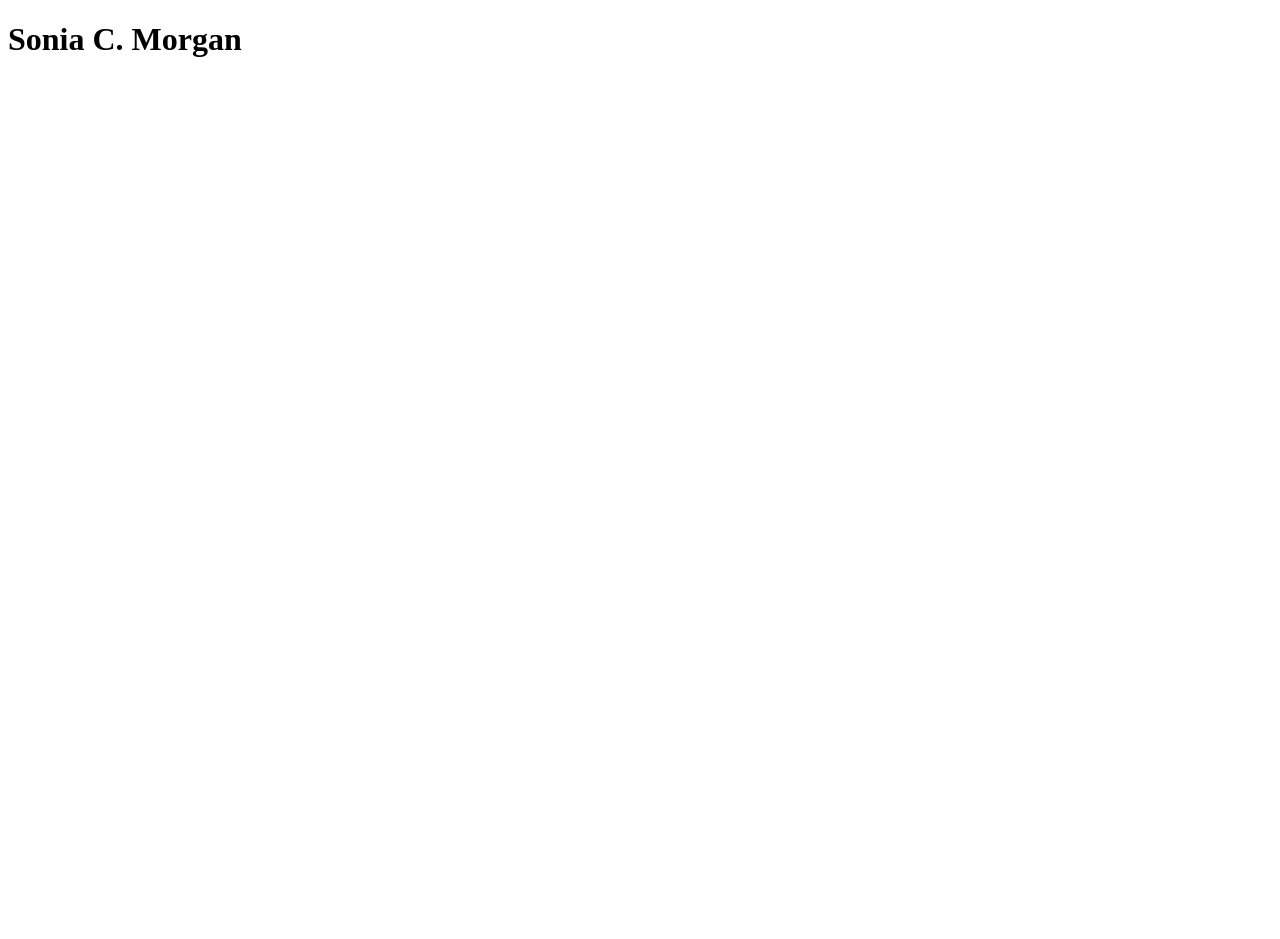
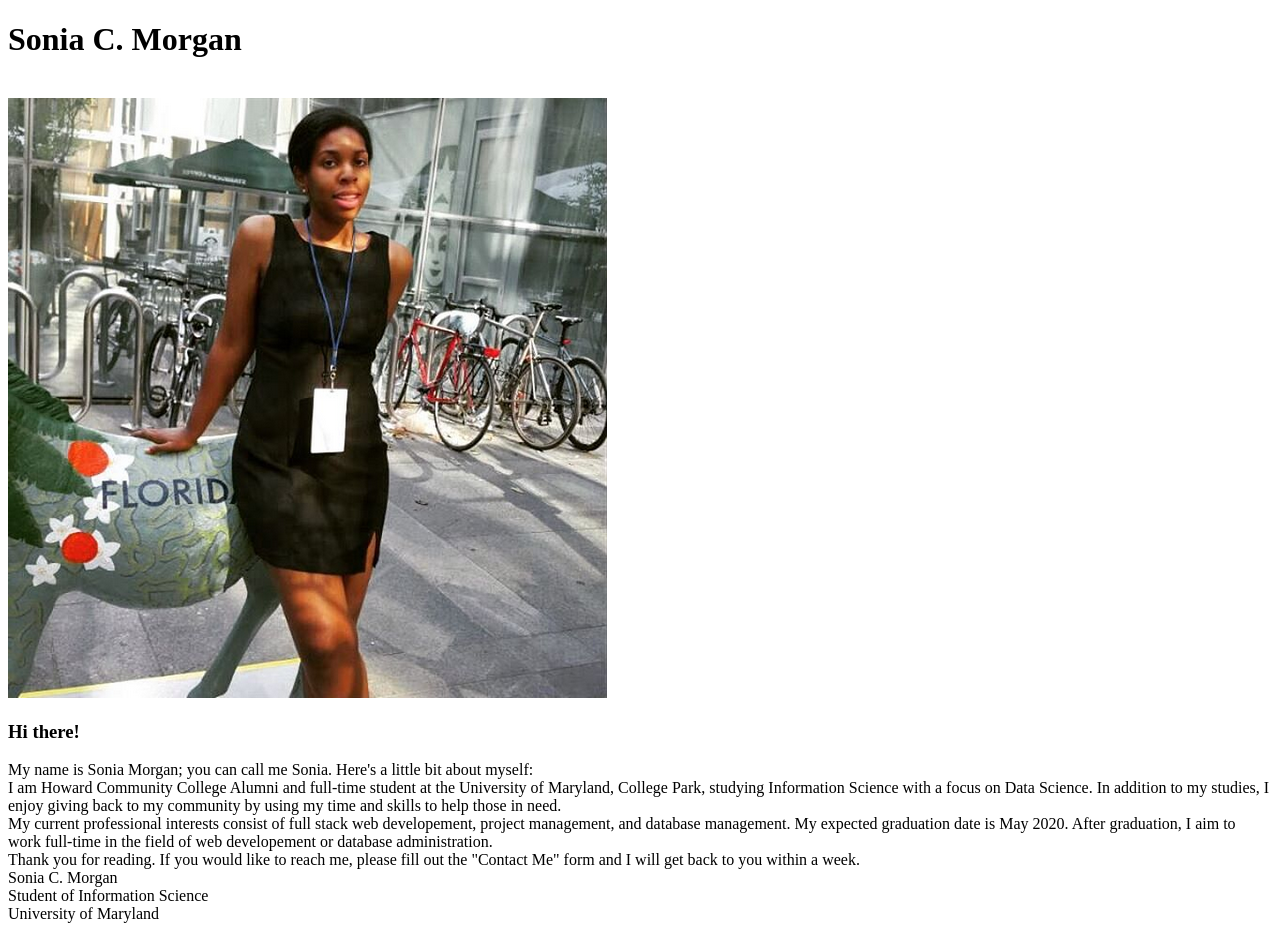
Before and after one commit to soniacjallah/INST377, a plain HTML site: page index.html in a window 1280 px wide. Before the commit the page ends 800 px from the top, so only its background shows below. Drawn offline with Linux system fonts and the light colour scheme.

Commit message:
Assignment 1:  Q1-3 and Q1-4 completed

```diff
--- a/index.html
+++ b/index.html
@@ -11,8 +11,41 @@
                 </h1>
             </div>
             <br>
-            <div id="About Sonia">
+            <div id="About Me">
+                <div id="Introduction">
+                    <img src="aPicOfMe.png" alt="A picture of me">
+                    <h3 id="Autobigraphy header">
+                        Hi there!
+                    </h3>
+                    <p id="Autobiography text">
+                        My name is Sonia Morgan; you can call me Sonia. Here's a little bit about myself:
+                        <br>
 
+                        I am  Howard Community College Alumni and full-time student at the University of Maryland,
+                        College Park, studying Information Science with a focus on Data Science. In addition to
+                        my studies, I enjoy giving back to my community by using my time and skills to help
+                        those in need.
+                        <br>
+
+                        My current professional interests consist of full stack web developement, project management,
+                        and database management. My expected graduation date is May 2020. After graduation, I aim to
+                        work full-time in the field of web developement or database administration.
+                        <br>
+
+                        Thank you for reading. If you would like to reach me, please fill out the "Contact Me" form and I will get back to you within a week.
+                        <br>
+                        Sonia C. Morgan
+                        <br>
+                        Student of Information Science
+                        <br>
+                        University of Maryland
+
+
+                    </p>
+                </div>
+                <div id="Work history">
+
+                </div>
             </div>
    </body>
 </html>
```
Also changed, not shown: aPicOfMe.PNG (added).
